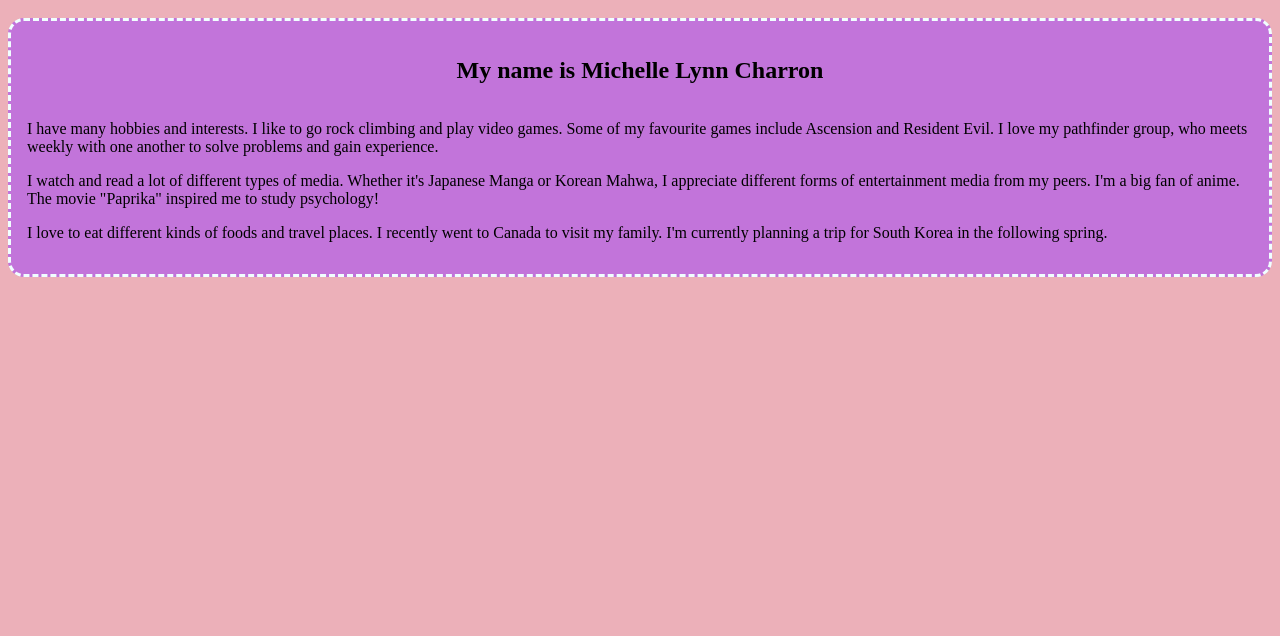
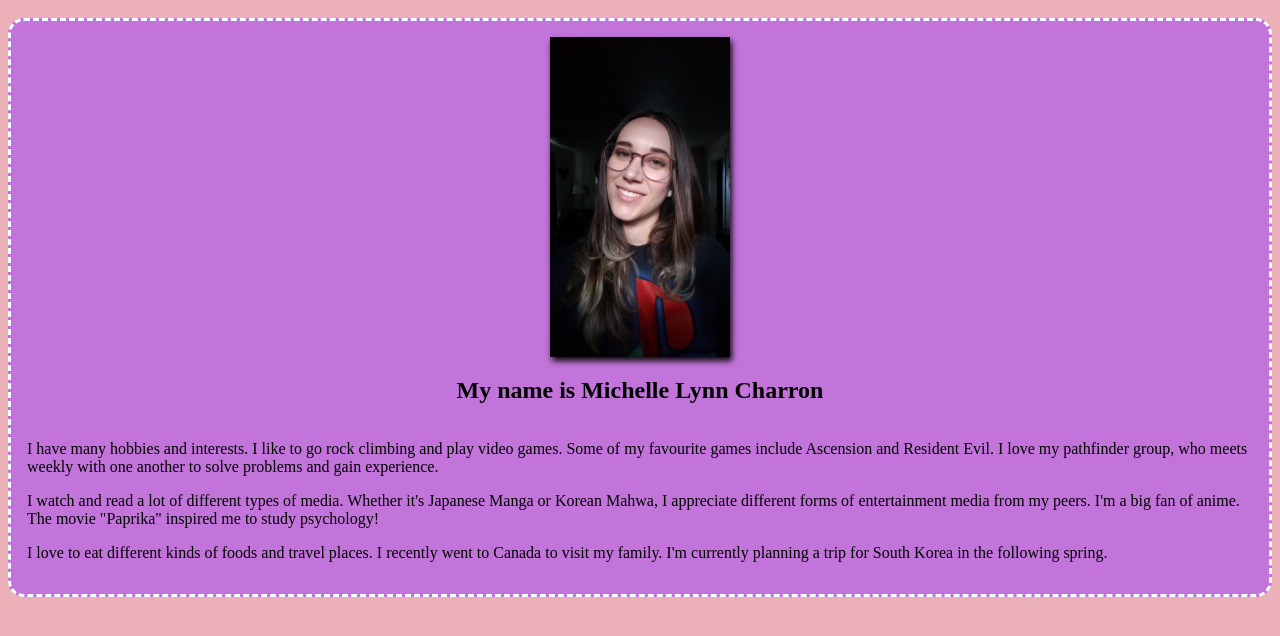
Before and after one commit to MCharron93/About-Me-Final, a plain HTML site: page index.html in a window 1280 px wide. Shown: the part 94-730 px from the top of the page. Drawn offline with Linux system fonts and the light colour scheme.

Commit message:
Added photos and styling to code

```diff
--- a/index.html
+++ b/index.html
@@ -16,6 +16,9 @@
 
   <div class="infoCube mgn border pd-t pd-b pd-r pd-l">
 
+  <div class="card shadow">
+    <img src="IMG_20190920_082036.jpg" alt="IMG_20190920_082036.jpg">
+  </div>
 
 
     <div class="card">
--- a/style.css
+++ b/style.css
@@ -1,5 +1,13 @@
+:root{
+  --shadow: 2px 4px 6px rgb(12, 11, 11);
+}
+
 body{
   background-color: rgb(236, 176, 185);
+}
+img{
+  height: 20em;
+
 }
 
 .container{
@@ -18,8 +26,8 @@ body{
   background-color: rgb(194, 116, 218);
 }
 
-.mgn{
-  margin: auto;
+.shadow img{
+  box-shadow: var(--shadow); */
 }
 
 .border{
@@ -29,6 +37,9 @@ body{
 
 }
 
+.mgn{
+  margin: auto;
+}
 .pd-t{
   padding-top: 1em;
 }
```
Also changed, not shown: FB_IMG_1573488666002.jpg (added), FB_IMG_1576961891538.jpg (added), IMG_20190920_082036.jpg (added), IMG_20200301_223835_010.jpg (added), 1 other file.
